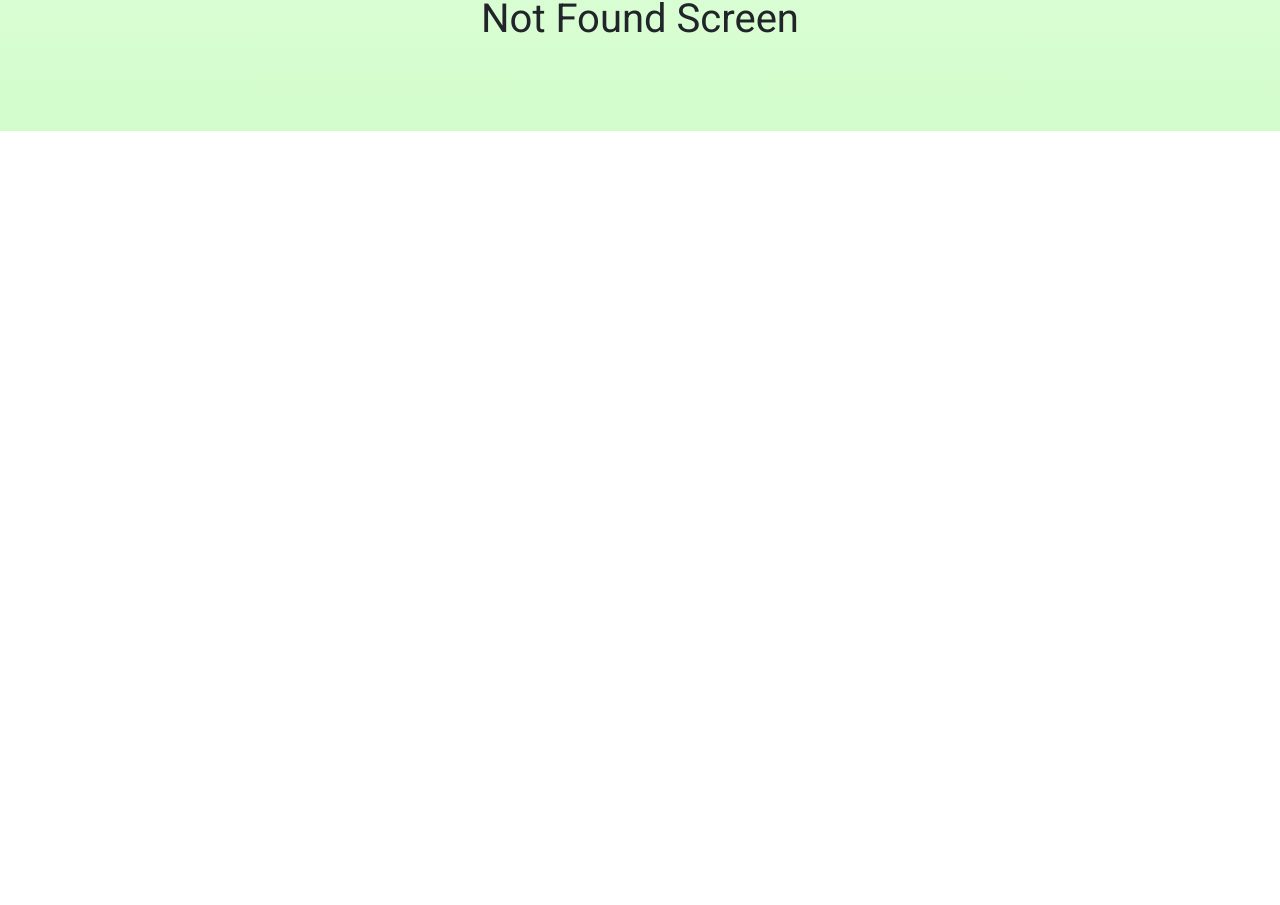
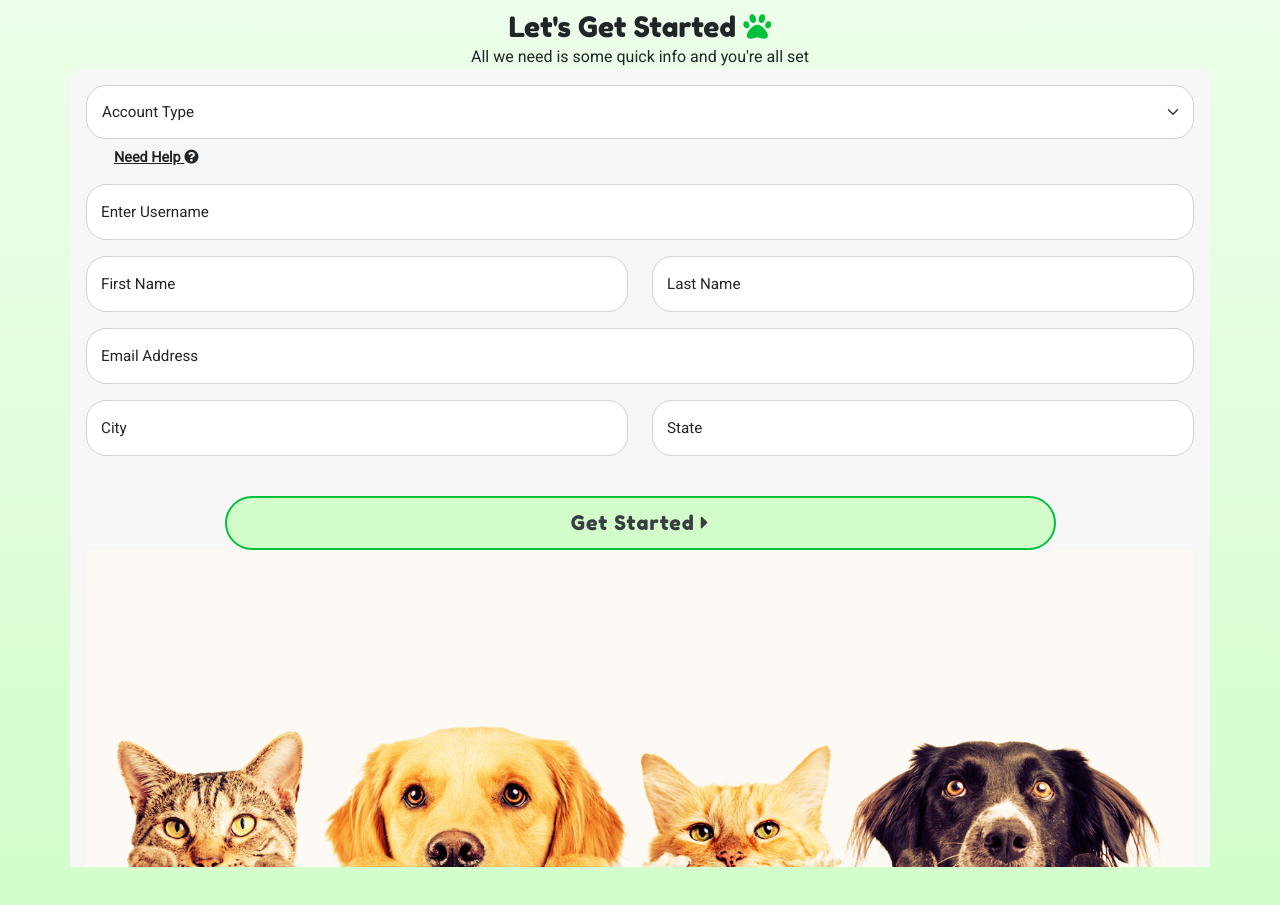
Before and after one commit to Jwebb8137/thePetZone, a React (Create React App) app: page /Signup in a window 1280 px wide. Before the commit this address had no page. Shown: the part 827-1732 px from the top of the page. Before the commit the page ends 958 px from the top, so only its background shows below. Built offline with nearby package versions, Linux system fonts and the light colour scheme; the HTML template or start-up script is replaced by a standard one.

Commit message:
signup screen

```diff
--- a/package.json
+++ b/package.json
@@ -12,6 +12,7 @@
     "react-dom": "^17.0.1",
     "react-router-dom": "^5.2.0",
     "react-scripts": "4.0.2",
+    "react-tooltip": "^4.2.15",
     "web-vitals": "^1.1.0"
   },
   "scripts": {
--- a/src/App.js
+++ b/src/App.js
@@ -1,23 +1,25 @@
-import './App.css';
-import Navbar from './components/Navbar/Navbar';
-import HomeScreen from './components/HomeScreen/HomeScreen';
-import Signin from './components/Signin/Signin';
-import FavoritesScreen from './components/FavoritesScreen/FavoritesScreen';
-import SearchScreen from './components/SearchScreen/SearchScreen';
-import NotFoundScreen from './components/NotFoundScreen/NotFoundScreen';
-import BottomNav from './components/BottomNav/BottomNav';
-import { Route, BrowserRouter, Redirect, Switch } from 'react-router-dom';
+import "./App.css";
+import Navbar from "./components/Navbar/Navbar";
+import HomeScreen from "./components/HomeScreen/HomeScreen";
+import Signin from "./components/Signin/Signin";
+import Signup from "./components/Signup/Signup";
+import FavoritesScreen from "./components/FavoritesScreen/FavoritesScreen";
+import SearchScreen from "./components/SearchScreen/SearchScreen";
+import NotFoundScreen from "./components/NotFoundScreen/NotFoundScreen";
+import BottomNav from "./components/BottomNav/BottomNav";
+import { Route, BrowserRouter, Redirect, Switch } from "react-router-dom";
 
 function App() {
   return (
     <BrowserRouter>
-      <div className='App'>
+      <div className="App">
         <Navbar />
         <Switch>
-          <Route exact path='/Signin' component={Signin} />
-          <Route exact path='/Favorites' component={FavoritesScreen} />
-          <Route exact path='/Search' component={SearchScreen} />
-          <Route exact path='/' component={HomeScreen} />
+          <Route exact path="/Signin" component={Signin} />
+          <Route exact path="/Signup" component={Signup} />
+          <Route exact path="/Favorites" component={FavoritesScreen} />
+          <Route exact path="/Search" component={SearchScreen} />
+          <Route exact path="/" component={HomeScreen} />
           <Route component={NotFoundScreen} />
         </Switch>
         <BottomNav />
--- a/src/components/Navbar/Navbar.css
+++ b/src/components/Navbar/Navbar.css
@@ -164,7 +164,7 @@ a:hover {
     background-color: #fdf9f4;
     border: 2px solid #4ee27b;
     position: absolute;
-    top: 20px;
+    top: 18px;
     padding: 0px 12px;
     right: 20px;
     border-radius: 5px;
--- a/src/components/SearchForm/SearchForm.css
+++ b/src/components/SearchForm/SearchForm.css
@@ -1,4 +1,4 @@
-#homepage-search {
+.homepage-search {
   background: #f7f7f7;
   border-radius: 13px 13px 0 0;
   font-family: "Raleway";
@@ -6,14 +6,14 @@
   padding: 0;
 }
 
-#homepage-search img {
+.homepage-search img {
   background: url("../../assets/form-bg.png");
   background-repeat: no-repeat;
   background-size: contain;
   width: 100%;
 }
 
-#homepage-search .submit,
+.homepage-search .submit,
 .submit {
   background: #d2fdcb;
   font-size: 1.25rem;
@@ -52,14 +52,14 @@ col {
   position: relative;
 }
 
-#homepage-search input,
-#homepage-search select {
+.homepage-search input,
+.homepage-search select {
   border-radius: 20px;
   line-height: 2rem;
   padding: 15px 25px 5px;
 }
 
-#homepage-search select option {
+.homepage-search select option {
   background: #fff;
   color: #03c03c;
 }
@@ -69,7 +69,7 @@ col {
   box-shadow: inset 0 1px 1px rgba(0, 0, 0, 0.075), 0 0 8px #03c03c;
 }
 
-#homepage-search label {
+.homepage-search label {
   font-size: 0.85rem;
   font-weight: bold;
   left: 13px;
--- a/src/components/SearchForm/SearchForm.js
+++ b/src/components/SearchForm/SearchForm.js
@@ -1,24 +1,24 @@
-import React, { useEffect } from 'react';
-import FormBg from '../../assets/form-bg.png';
-import './SearchForm.css';
+import React, { useEffect } from "react";
+import FormBg from "../../assets/form-bg.png";
+import "./SearchForm.css";
 
 const SearchForm = () => {
   const setActiveSearchLink = () => {
     // Get the container element
-    const searchLinkContainer = document.getElementById('homepage-search');
+    const searchLinkContainer = document.getElementById("search-form");
 
     // Get all buttons with class="btn" inside the container
-    const links = searchLinkContainer.getElementsByClassName('nav-link-search');
+    const links = searchLinkContainer.getElementsByClassName("nav-link-search");
 
     // Loop through the buttons and add the active class to the current/clicked button
     for (var i = 0; i < links.length; i++) {
-      links[i].addEventListener('click', function () {
+      links[i].addEventListener("click", function () {
         for (var i = 0; i < links.length; i++) {
-          links[i].classList.remove('active');
+          links[i].classList.remove("active");
         }
-        const current = document.getElementsByClassName('form-active');
-        current[0].className = current[0].className.replace(' form-active', '');
-        this.className += ' form-active';
+        const current = document.getElementsByClassName("form-active");
+        current[0].className = current[0].className.replace(" form-active", "");
+        this.className += " form-active";
       });
     }
   };
@@ -28,71 +28,71 @@ const SearchForm = () => {
   }, []);
 
   return (
-    <form id='homepage-search'>
-      <nav class='navbar p-0'>
-        <div class='container-fluid p-0'>
-          <div id='search-nav' class='navbar w-100'>
-            <a class='nav-link-search form-active' aria-current='page' href='#'>
-              <i class='fas fa-cat'></i>
+    <form id="search-form" class="homepage-search">
+      <nav class="navbar p-0">
+        <div class="container-fluid p-0">
+          <div id="search-nav" class="navbar w-100">
+            <a class="nav-link-search form-active" aria-current="page" href="#">
+              <i class="fas fa-cat"></i>
             </a>
-            <a class='nav-link-search' href='#'>
-              <i class='fas fa-dog'></i>
+            <a class="nav-link-search" href="#">
+              <i class="fas fa-dog"></i>
             </a>
-            <a class='nav-link-search' href='#'>
-              <i class='fas fa-store-alt'></i>
+            <a class="nav-link-search" href="#">
+              <i class="fas fa-store-alt"></i>
             </a>
           </div>
         </div>
       </nav>
-      <div className='container px-2'>
-        <p className='mt-3 txt-md'>
+      <div className="container px-2">
+        <p className="mt-3 txt-md">
           Ready To Find Your Next <br />
-          <span className='txt-lg d-block'>Best Friend?</span>
+          <span className="txt-lg d-block">Best Friend?</span>
         </p>
-        <div class='mt-3 mb-3 label-container'>
-          <label for='locationSearch' class='form-label'>
+        <div class="mt-3 mb-3 label-container">
+          <label for="locationSearch" class="form-label">
             Location
           </label>
           <input
-            type='text'
-            class='form-control'
-            id='locationSearch'
-            placeholder='Raleigh, NC'
-            aria-describedby='locationHelp'
+            type="text"
+            class="form-control"
+            id="locationSearch"
+            placeholder="Raleigh, NC"
+            aria-describedby="locationHelp"
           />
-          <div id='location-help' class='form-text mt-2'>
-            Use My Location <i class='fas fa-map-marker-alt'></i>
+          <div id="location-help" class="form-text mt-2">
+            Use My Location <i class="fas fa-map-marker-alt"></i>
           </div>
         </div>
 
-        <div class='row mb-4'>
-          <div class='col'>
-            <div className='label-container'>
+        <div class="row mb-4">
+          <div class="col">
+            <div className="label-container">
               <input
-                type='text'
-                class='form-control'
-                id='exampleBreedSearch'
-                placeholder='Any'
+                type="text"
+                class="form-control"
+                id="exampleBreedSearch"
+                placeholder="Any"
               />
-              <label for='floatingInputValue'>Age</label>
+              <label for="floatingInputValue">Age</label>
             </div>
           </div>
-          <div class='col'>
-            <div className='label-container'>
-              <label for='exampleInputPassword1' class='form-label'>
+          <div class="col">
+            <div className="label-container">
+              <label for="exampleInputPassword1" class="form-label">
                 Breed
               </label>
               <input
-                type='text'
-                class='form-control'
-                id='exampleBreedSearch'
-                placeholder='Any'
+                type="text"
+                class="form-control"
+                id="exampleBreedSearch"
+                placeholder="Any"
               />
             </div>
           </div>
         </div>
-        <button type='submit' class='btn submit'>
-          Start Looking <i class='fas fa-caret-right'></i>
+        <button type="submit" class="btn submit w-75">
+          Start Looking <i class="fas fa-caret-right"></i>
         </button>
       </div>
       <img src={FormBg} />
--- a/src/components/Signin/Signin.js
+++ b/src/components/Signin/Signin.js
@@ -8,7 +8,7 @@ const Signin = () => {
     <Fragment>
       <div id="signin-container" className="container fade-in p-0">
         <h3 className="my-3">Already Have An Account?</h3>
-        <form id="homepage-search" className="m-0 px-3">
+        <form className="homepage-search m-0 px-3">
           <div class="form-floating mb-3">
             <input
               type="email"
@@ -33,9 +33,11 @@ const Signin = () => {
             Sign In <i class="fas fa-caret-right"></i>
           </button>
           <div class="form-text my-2">Or</div>
-          <button type="button" class="btn btn-grey btn-lg btn-block w-75">
-            Signup <i class="fas fa-caret-right"></i>
-          </button>
+          <Link to="/Signup">
+            <button type="button" class="btn btn-grey btn-lg btn-block w-75">
+              Signup <i class="fas fa-caret-right"></i>
+            </button>
+          </Link>
           <img src={FormBg} />
         </form>
       </div>
--- /dev/null
+++ b/src/components/Signup/Signup.css
@@ -0,0 +1,79 @@
+#signup-container label {
+  font-family: "Roboto";
+  font-size: 0.95rem;
+  font-weight: 400;
+  left: 2px;
+  position: absolute;
+  top: 0;
+}
+
+#signup-container select {
+  font-size: 0.95rem;
+}
+
+select:hover {
+  cursor: pointer;
+}
+
+select option {
+  font-family: "Roboto";
+  font-size: 1.25rem;
+}
+
+.tooltip-text {
+  background: #d2fdcb !important;
+  border: 2px solid #03c03c !important;
+  border-radius: 10px !important;
+  color: #000 !important;
+  font-family: "Fredoka One" !important;
+  font-size: 0.95rem !important;
+  font-weight: 600 !important;
+  text-align: left !important;
+  left: 5% !important;
+  opacity: 0.9 !important;
+  padding: 15px 15px 0 !important;
+  margin: 5px auto !important;
+  width: 90%;
+}
+
+.tooltip-text .fa-circle {
+  font-size: 0.75rem;
+  display: inline-block;
+  margin-right: 5px;
+}
+
+.text-align-left {
+  font-family: "Roboto";
+  font-size: 0.9rem;
+  font-weight: 600;
+  padding-left: 28px;
+  text-align: left;
+  text-decoration: underline;
+}
+
+option:hover {
+  background: #d2fdcb;
+}
+
+.homepage-search input,
+.homepage-search select {
+  padding: 10px 15px 10px;
+}
+
+#signup-container input {
+  padding-left: 1.25rem;
+  height: 3.5rem;
+}
+
+.form-select:focus {
+  border-color: #03c03c;
+  box-shadow: inset 0 1px 1px rgba(0, 0, 0, 0.075), 0 0 8px #03c03c;
+}
+
+#signup-container .btn {
+  font-family: "Fredoka One";
+  font-weight: 400;
+  letter-spacing: 1px;
+  padding: 10px 20px;
+  border-radius: 30px;
+}
--- a/src/components/Signup/Signup.js
+++ b/src/components/Signup/Signup.js
@@ -1,4 +1,8 @@
-import React from 'react'
+import React, { Fragment } from "react";
+import ReactTooltip from "react-tooltip";
+import { Link } from "react-router-dom";
+import "./Signup.css";
+import FormBg from "../../assets/form-bg.png";
 
 const Signup = () => {
   // function for validating matching passwords
@@ -7,13 +11,115 @@ const Signup = () => {
     const password = this.state.password.value.trim();
 
     if (repeatPassword !== password) {
-      return 'Passwords do not match';
+      return "Passwords do not match";
     }
-  }
+  };
+
+  const renderTooltipAccountType = () => {
+    return "<p>This is a test</p>";
+  };
 
   return (
-    <form></form>
-  )
-}
+    <Fragment>
+      <ReactTooltip place="bottom" html={true} className="tooltip-text" />
+      <div id="signup-container" className="container fade-in p-0">
+        <h3 className="mt-3 mb-0">
+          Let's Get Started <i class="fas fa-paw grn"></i>
+        </h3>
+        <p className="m-0">All we need is some quick info and you're all set</p>
+        <form className="homepage-search m-0 px-3">
+          <div class="row mb-2 py-3 d-flex justify-content-center">
+            <div class="col-12 tooltip-container">
+              <select
+                class="form-select form-select-lg m-0"
+                aria-label=".form-select-lg example"
+              >
+                <option selected>Account Type</option>
+                <option value="1">Owner</option>
+                <option value="2">Shelter</option>
+                <option value="3">3rd Party</option>
+              </select>
+              <p className="text-align-left mt-2">
+                <span
+                  className="helper-text"
+                  data-tip="<p className='tooltip-text'><i class='fas fa-circle'></i> Choose the appropriate account you wish to sign up for. Just ask yourself if you own the animal, are representing a shelter, or helping out a friend?</p>"
+                  data-html={true}
+                >
+                  Need Help <i class="fas fa-question-circle"></i>
+                </span>
+              </p>
+            </div>
+            <div class="col-12">
+              <div class="form-floating mb-3">
+                <input
+                  type="input"
+                  class="form-control"
+                  id="floatingInput"
+                  placeholder="user123"
+                />
+                <label for="floatingInput">Enter Username</label>
+              </div>
+            </div>
+            <div class="col-6">
+              <div class="form-floating mb-3">
+                <input
+                  class="form-control"
+                  id="floatingInput"
+                  placeholder="name@example.com"
+                />
+                <label for="floatingInput">First Name</label>
+              </div>
+            </div>
+            <div class="col-6">
+              <div class="form-floating mb-3">
+                <input
+                  class="form-control"
+                  id="floatingInput"
+                  placeholder="name@example.com"
+                />
+                <label for="floatingInput">Last Name</label>
+              </div>
+            </div>
+            <div class="col-12">
+              <div class="form-floating mb-3">
+                <input
+                  type="email"
+                  class="form-control"
+                  id="floatingInput"
+                  placeholder="name@example.com"
+                />
+                <label for="floatingInput">Email Address</label>
+              </div>
+            </div>
+            <div class="col-6">
+              <div class="form-floating mb-3">
+                <input
+                  class="form-control"
+                  id="floatingInput"
+                  placeholder="name@example.com"
+                />
+                <label for="floatingInput">City</label>
+              </div>
+            </div>
+            <div class="col-6">
+              <div class="form-floating mb-3">
+                <input
+                  class="form-control"
+                  id="floatingInput"
+                  placeholder="name@example.com"
+                />
+                <label for="floatingInput">State</label>
+              </div>
+            </div>
+          </div>
+          <button type="submit" class="btn btn-grn btn-lg w-75">
+            Get Started <i class="fas fa-caret-right"></i>
+          </button>
+          <img src={FormBg} />
+        </form>
+      </div>
+    </Fragment>
+  );
+};
 
-export default Signup
+export default Signup;
```
Also changed, not shown: 1 other file (tests, documents, lock files or other folders).
